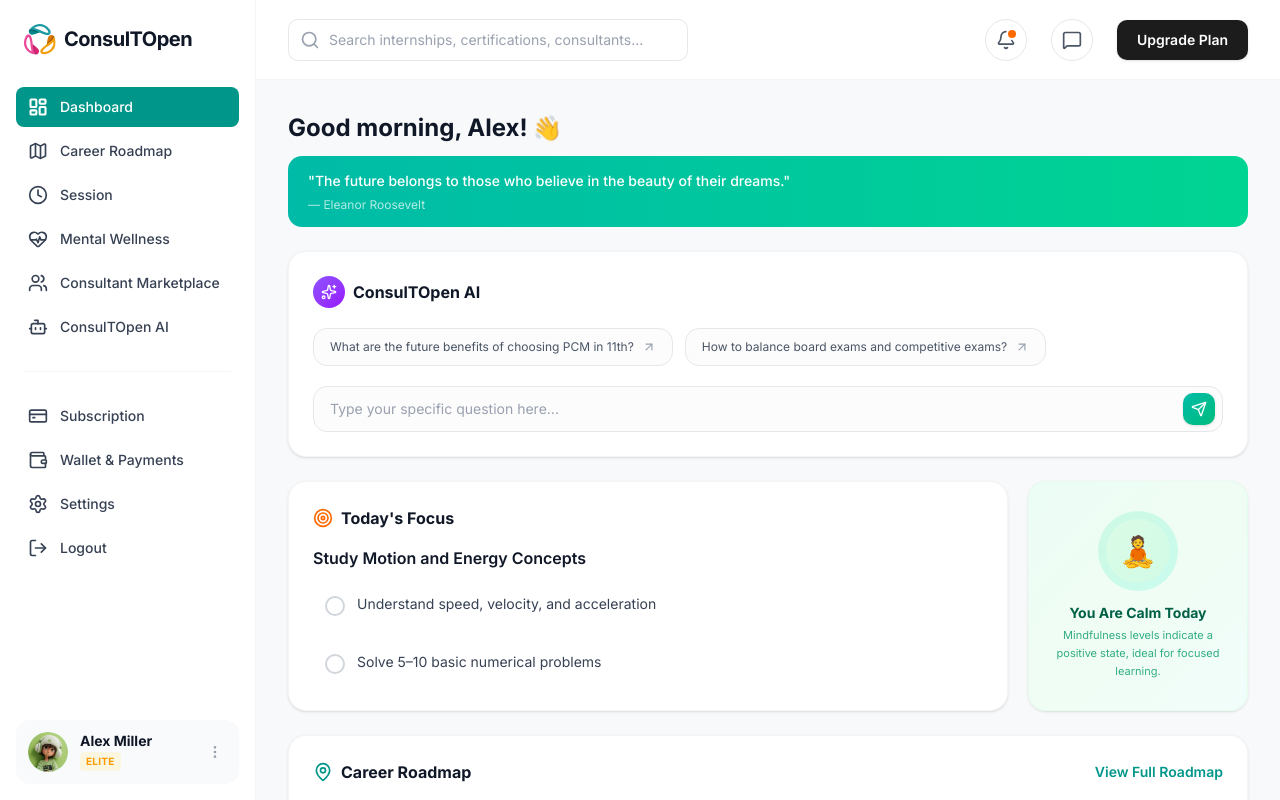
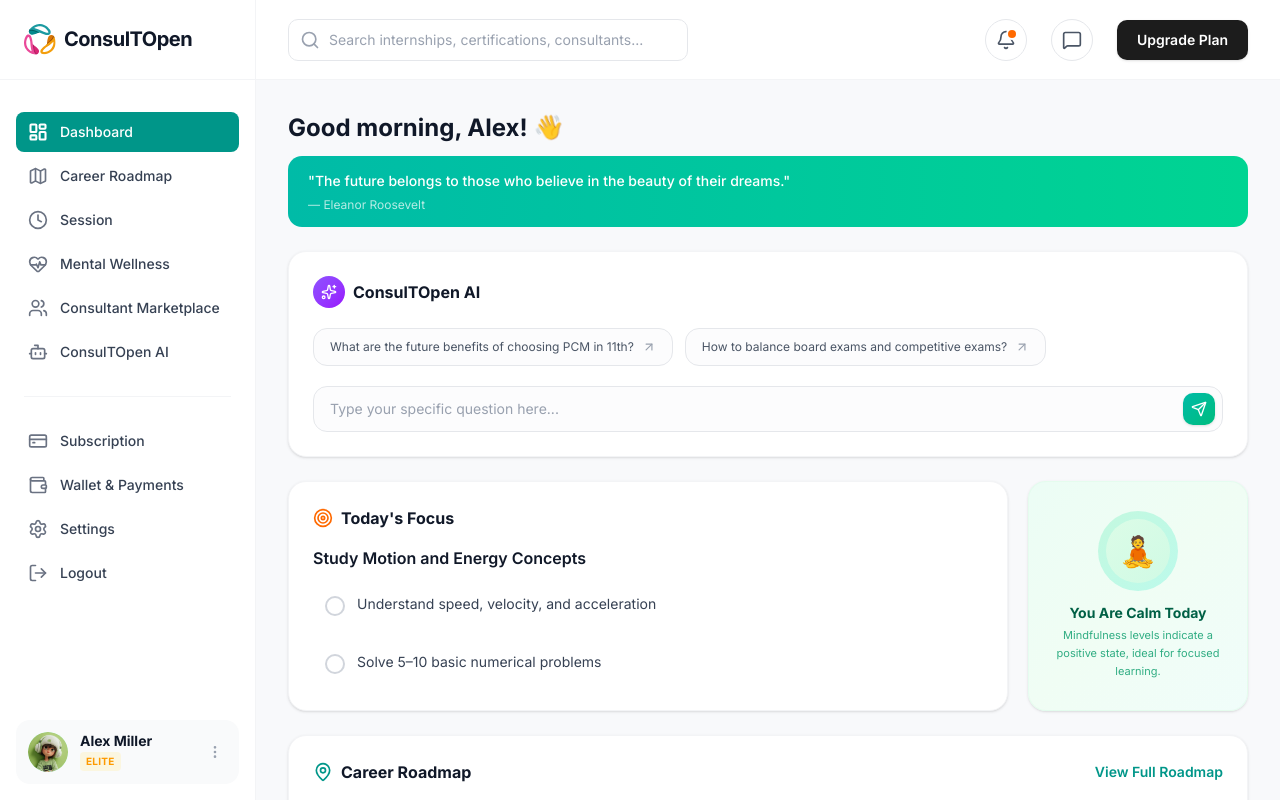
Before and after one commit to anuj-My/consul-it-open, a Next.js app: page / in a window 1280 px wide. Shown: the top 800 px of the page. Built offline with nearby package versions, Linux system fonts and the light colour scheme.

Commit message:
fixed header and sidebar

```diff
--- a/app/(dashboard)/layout.tsx
+++ b/app/(dashboard)/layout.tsx
@@ -8,16 +8,14 @@
 }) {
   return (
     <div className="flex bg-[#F8F9FB] min-h-screen">
-      {/* Sidebar is fixed on the left */}
-      <Sidebar />
+      <div className="sticky top-0 h-screen shrink-0">
+        <Sidebar />
+      </div>
 
-      {/* Main Content Area */}
-      <div className="flex-1 flex flex-col h-screen overflow-hidden">
-        {/* Header is at the top of the right area */}
+      <div className="flex-1 flex flex-col">
         <Header />
 
-        {/* Scrollable page content */}
-        <main className="flex-1 overflow-y-auto w-full">
+        <main className="flex-1 w-full">
           {children}
         </main>
       </div>
--- a/components/layout/header.tsx
+++ b/components/layout/header.tsx
@@ -5,7 +5,6 @@
 export function Header() {
   return (
     <header className="h-20 bg-white border-b border-gray-100 flex items-center justify-between px-8">
-      {/* Search Bar */}
       <div className="relative w-[400px]">
         <div className="absolute inset-y-0 left-0 pl-3 flex items-center pointer-events-none">
           <Search className="h-5 w-5 text-gray-400" />
@@ -17,20 +16,16 @@
         />
       </div>
 
-      {/* Right Actions */}
       <div className="flex items-center gap-6">
-        {/* Notifications */}
         <button className="relative p-2.5 rounded-full border border-gray-200 text-gray-600 hover:bg-gray-50 transition-colors">
           <Bell className="w-5 h-5" />
           <span className="absolute top-2.5 right-2.5 block h-2 w-2 rounded-full bg-orange-500 ring-2 ring-white" />
         </button>
 
-        {/* Messages */}
         <button className="p-2.5 rounded-full border border-gray-200 text-gray-600 hover:bg-gray-50 transition-colors">
           <MessageSquare className="w-5 h-5" />
         </button>
 
-        {/* Upgrade Plan Button */}
         <button className="bg-[#1C1C1C] text-white px-5 py-2.5 rounded-lg text-sm font-semibold hover:bg-black transition-colors shadow-sm">
           Upgrade Plan
         </button>
--- a/components/layout/sidebar.tsx
+++ b/components/layout/sidebar.tsx
@@ -38,7 +38,7 @@
 
   return (
     <div className="w-64 h-screen bg-white border-r border-gray-100 flex flex-col pt-6 pb-4">
-      <div className="px-6 mb-8 flex items-center gap-2">
+      <div className="px-6 mb-8 flex items-center gap-2 border-b border-gray-100 pb-6">
            <Image src="/images/logo.svg" alt="consult-it-open" width={32} height={32} />
         <span className="font-bold text-xl text-gray-900 tracking-tight">ConsulTOpen</span>
       </div>
@@ -57,7 +57,7 @@
                   : "text-gray-700 hover:bg-gray-50 hover:text-gray-900"
               }`}
             >
-              <Icon className="w-5 h-5" strokeWidth={isActive ? 2.5 : 2} />
+              <Icon className={`w-5 h-5 ${isActive ? "text-white" : "text-gray-500"}`} strokeWidth={isActive ? 2.5 : 2} />
               {link.name}
             </Link>
           );
@@ -68,13 +68,14 @@
         <div className="space-y-1">
           {BOTTOM_LINKS.map((link) => {
             const Icon = link.icon;
+            const isActive = pathname === link.href;
             return (
               <Link
                 key={link.name}
                 href={link.href}
                 className="flex items-center gap-3 px-3 py-2.5 rounded-md text-sm font-medium text-gray-700 hover:bg-gray-50 hover:text-gray-900 transition-colors"
               >
-                <Icon className="w-5 h-5" strokeWidth={2} />
+                <Icon className={`w-5 h-5 ${isActive ? "text-white" : "text-gray-500"}`} strokeWidth={2} />
                 {link.name}
               </Link>
             );
```
